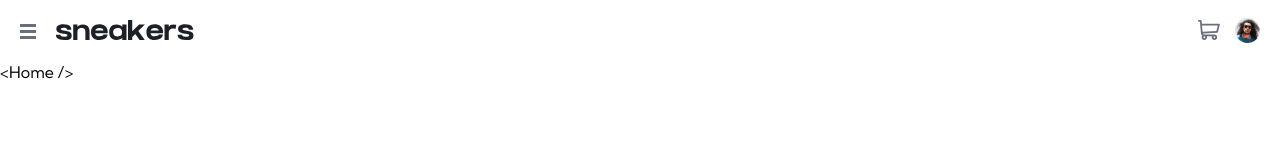
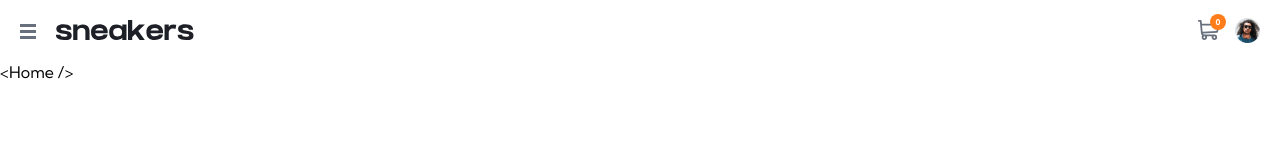
Before and after one commit to tahielpedevilla/ecommerce-challenge, a React (Vite) app: page / in a window 1280 px wide. Shown: the top 160 px of the page. Built offline with nearby package versions, Linux system fonts and the light colour scheme.

Commit message:
add label quantity in navbar cart

```diff
--- a/src/components/Cart/Cart.jsx
+++ b/src/components/Cart/Cart.jsx
@@ -3,9 +3,10 @@ import "./Cart.scss";
 import CartItem from "@components/CartItem/CartItem";
 
 import {useCart} from "@/hooks/useCart";
+import {formatter} from "@/helpers/utils";
 
 const Cart = () => {
-  const {cartItems, handleCheckout, total, itemCount} = useCart();
+  const {cartItems, handleCheckout, total} = useCart();
 
   const handleCheckoutClick = () => {
     handleCheckout();
@@ -17,21 +18,22 @@ const Cart = () => {
         <div className="cart">
           <p className="title">Cart</p>
           <div className="divider" />
-
-          {cartItems.length > 0 ? (
+          {cartItems.length > 0 && (
             <>
-              {cartItems.map((product, i) => (
-                <CartItem key={i} product={product} />
-              ))}
+              <div className="cart-items-wrapper">
+                {cartItems.map((product, i) => (
+                  <CartItem key={i} product={product} />
+                ))}
+              </div>
+              <p className="summary">Total: {formatter(total)}</p>
               <div className="checkout">
                 <button className="btn-checkout" onClick={handleCheckoutClick}>
                   Checkout
                 </button>
-                <p>Total: {total}</p>
-                <p>Items: {itemCount}</p>
               </div>
             </>
-          ) : (
+          )}
+          {cartItems.length === 0 && (
             <div className="empty">
               <p>Your cart is empty</p>
             </div>
--- a/src/components/Cart/Cart.scss
+++ b/src/components/Cart/Cart.scss
@@ -30,6 +30,10 @@ $lighGrayishBlue: hsl(223, 64%, 98%);
       width: 100%;
     }
 
+    .cart-items-wrapper {
+      max-height: 400px;
+      overflow-y: scroll;
+    }
 
     .empty {
       color: #666;
@@ -40,6 +44,14 @@ $lighGrayishBlue: hsl(223, 64%, 98%);
         font-size: 16px;
         color: #666;
       }
+    }
+
+    .summary {
+      font-size: 16px;
+      color: #000;
+      font-weight: 700;
+      padding: 20px 25px 0 0;
+      text-align: right;
     }
 
     .checkout {
--- a/src/components/CartItem/CartItem.scss
+++ b/src/components/CartItem/CartItem.scss
@@ -70,7 +70,7 @@ $lighGrayishBlue: hsl(223, 64%, 98%);
     align-items: center;
     background-color: #eeeeee;
     border-radius: 999px;
-    width: 90px;
+    min-width: 70px;
     height: 30px;
 
     .quantity {
--- a/src/components/Navbar/Navbar.jsx
+++ b/src/components/Navbar/Navbar.jsx
@@ -9,10 +9,12 @@ import iconClose from "@assets/icon-close.svg";
 import Cart from "@components/Cart/Cart";
 
 import {useVisibility} from "@/hooks/useVisibility";
+import {useCart} from "@/hooks/useCart";
 
 const Navbar = () => {
   const cart = useVisibility();
   const sidebar = useVisibility();
+  const {itemCount} = useCart();
 
   return (
     <>
@@ -62,6 +64,7 @@ const Navbar = () => {
           </Link>
         </div>
         <div className="right">
+          <span className="icon-cart-quantity">{itemCount}</span>
           <img alt="Cart" src={iconCart} onClick={cart.toggleVisibility} />
           <img alt="My Profile" className="avatar" src={avatar} />
         </div>
--- a/src/components/Navbar/Navbar.scss
+++ b/src/components/Navbar/Navbar.scss
@@ -39,10 +39,6 @@ $lighGrayishBlue: hsl(223, 64%, 98%);
         color: #333;
         font-weight: 700;
         padding: 10px 10px;
-
-        &:hover {
-          // color: #fff;
-        }
       }
     }
   }
@@ -87,6 +83,22 @@ header {
     align-items: center;
     gap: 15px;
 
+    .icon-cart-quantity {
+      background-color: #ff7d1a;
+      color: #fff;
+      height: 16px;
+      width: 16px;
+      border-radius: 50%;
+      display: flex;
+      justify-content: center;
+      align-items: center;
+      font-size: 8px;
+      font-weight: 700;
+      position: relative;
+      right: -43px;
+      top: -8px;
+    }
+
     .avatar {
       width: 25px;
       height: 25px;
```
